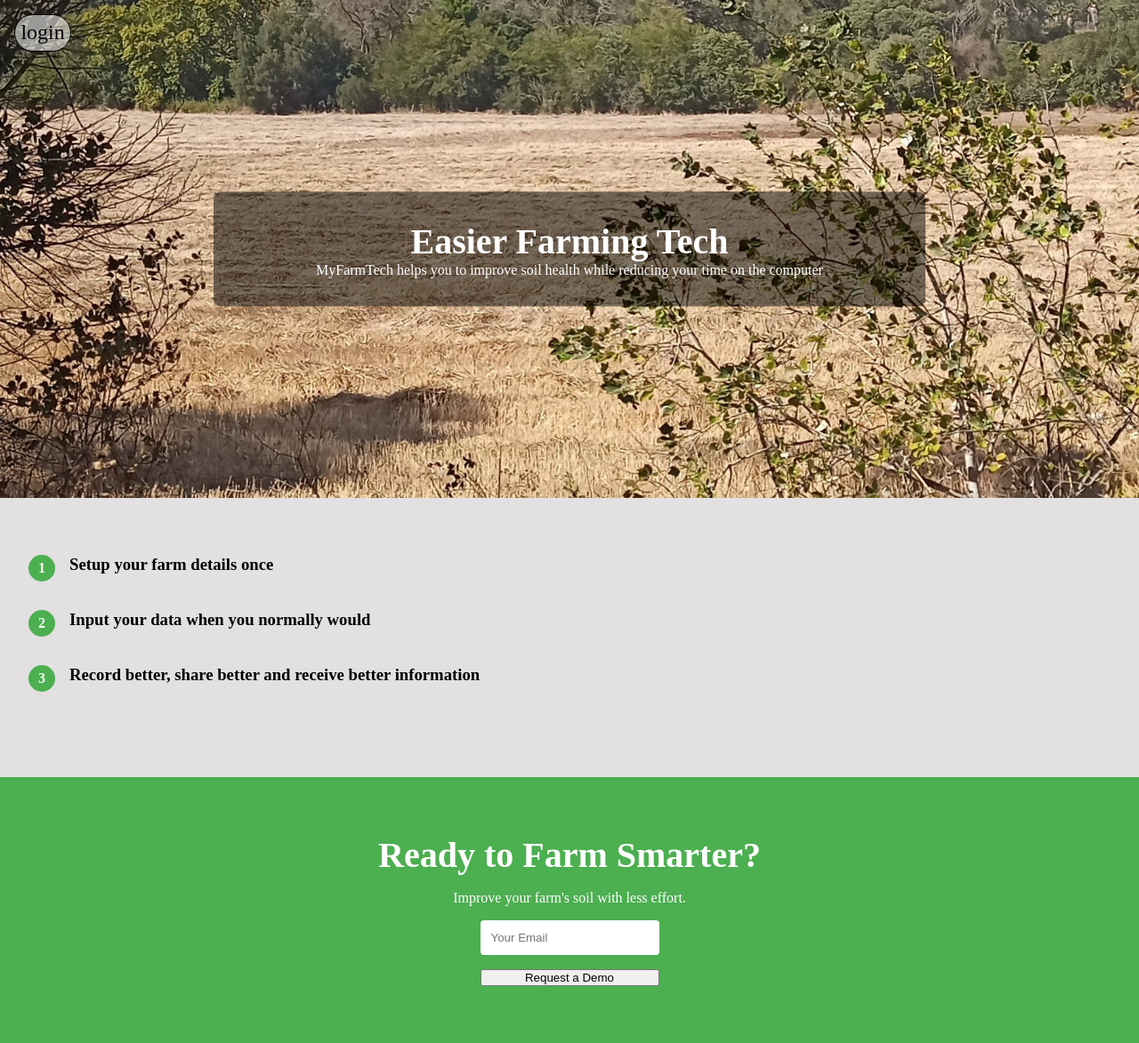
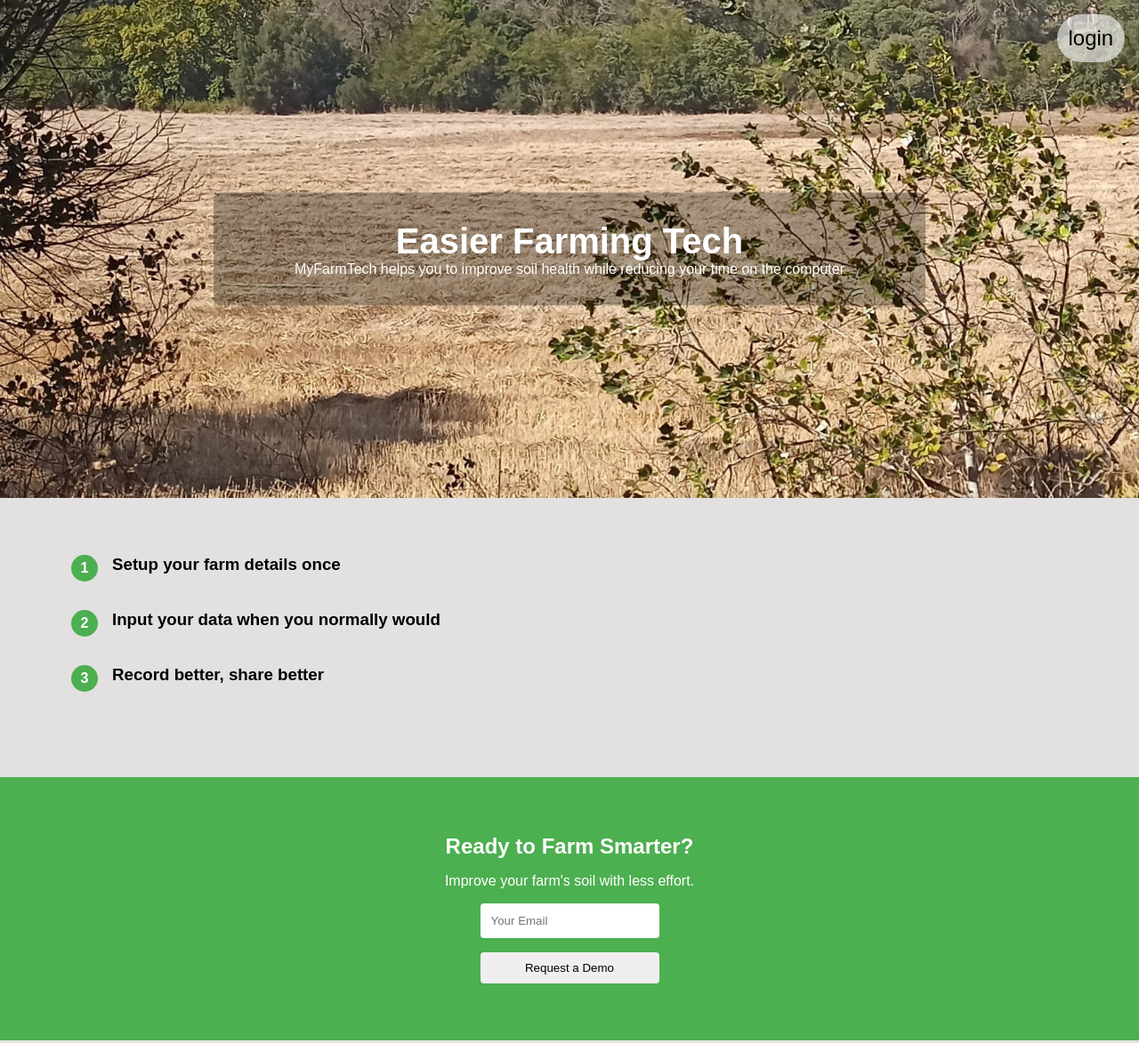
Before and after one commit to Mekaela/Django_project, a Django app: page / in a window 1280 px wide. Shown: the whole page at 89% size. Run offline with Django 5.2, Linux system fonts and the light colour scheme.

Commit message:
MVP of home page

```diff
--- a/static/css/home.css
+++ b/static/css/home.css
@@ -18,6 +18,10 @@
     object-fit: cover; /* Ensures image covers area */
 }
 
+.hero-header {
+    font-size: 2.5rem;
+}
+
 .hero-content {
     position: absolute; /* Takes text out of normal flow */
     top: 50%; /* Centers vertically */
@@ -28,7 +32,7 @@
     width: 80%; /* Adjust as needed */
     max-width: 800px;
     padding: 2rem;
-    background: rgba(0, 0, 0, 0.5); /* Semi-transparent dark overlay */
+    background: rgba(0, 0, 0, 0.3); /* Semi-transparent dark overlay */
     border-radius: 8px;
 }
 
@@ -40,7 +44,7 @@
 } */
 
 .how-it-works {
-    padding: 4rem 2rem;
+    padding: 4rem 5rem;
     text-align: center;
 }
 
@@ -97,3 +101,9 @@
     border-radius: 4px;
     border: none;
 }
+
+.cta-button {
+    padding: 10px;
+    border-radius: 4px;
+    border: none;
+}
--- a/static/css/style.css
+++ b/static/css/style.css
@@ -2,6 +2,7 @@
     margin: 0;
     padding: 0;
     box-sizing: border-box;
+    font-family: Arial, Helvetica, sans-serif;
 }
 
 body {
@@ -12,15 +13,20 @@
 
 .nav {
     margin: 1rem;
-    padding: 0.4rem;
-    background-color: rgba(255, 255, 255, 0.54);
+    padding: 0.8rem;
+    background-color: rgba(255, 255, 255, 0.6);
     color: black;
     font-size: 1.5rem;
     display: flex;
     position: fixed;
     z-index: 1;
-    border: 0.1rem solid black;
+    /* border: 0.1rem solid black; */
     border-radius: 2rem;
+    right: 0;
+}
+
+.nav:hover {
+    background-color: rgba(255, 255, 255, 0.7);
 }
 
 section {
@@ -29,14 +35,6 @@
     gap: 1rem;
 }
 
-h1,
-h2 {
-    font-size: 2.5rem;
-}
-
-p {
-    font-size: 1rem;
-}
 
 a {
     text-decoration: none;
--- a/templates/home.html
+++ b/templates/home.html
@@ -13,7 +13,7 @@
 <section class="hero-container">
     <img src="../media/ISA_farm.jpg" alt="Farm field" class="hero-image">
     <div class="hero-content">
-        <h1>Easier Farming Tech</h1>
+        <h1 class="hero-header">Easier Farming Tech</h1>
         <p>MyFarmTech helps you to improve soil health while reducing your time on the computer</p>
         {% comment %} <a href="#contact" class="cta-button">Get Started</a> {% endcomment %}
     </div>
@@ -31,12 +31,12 @@
         </div>
         <div class="step">
             <span class="step-number">3</span>
-            <h3>Record better, share better and receive better information</h3>
+            <h3>Record better, share better</h3>
         </div>
     </div>
 </section>
 <section class="cta" id="contact">
-    <h2>Ready to Farm Smarter?</h2>
+    <h1>Ready to Farm Smarter?</h1>
     <p>Improve your farm's soil with less effort.</p>
     <form class="contact-form">
         <input type="email" placeholder="Your Email" required>
```
